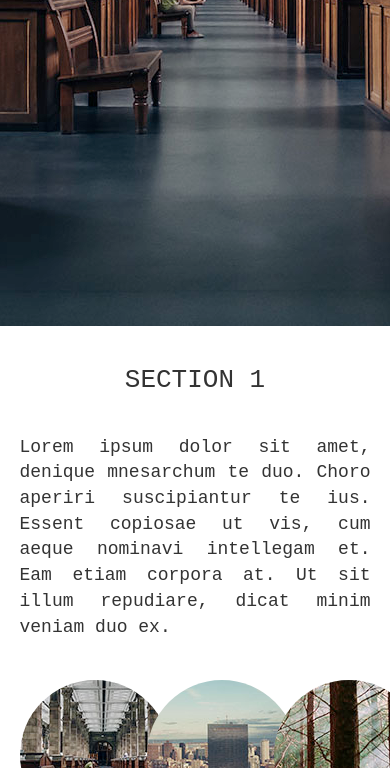
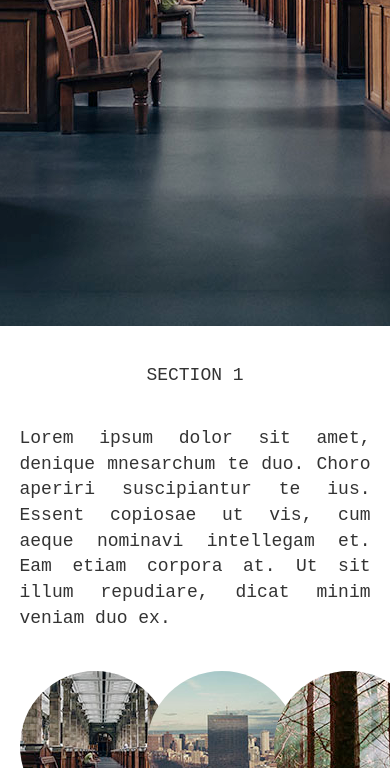
Before and after one commit to NadiaGor/nadiagor.io-parallax, a plain HTML site: page index.html in a window 390 px wide. Shown: the part 374-1142 px from the top of the page. Drawn offline with Linux system fonts and the light colour scheme.

Commit message:
Update stylesheet.css

```diff
--- a/css/stylesheet.css
+++ b/css/stylesheet.css
@@ -181,6 +181,8 @@ span.text-header  {
 	font-size: 18px;
 	background-color: rgba(0, 0, 0, 0.6);
 }
-
+	.text-header {
+	font-size: 18px;
+}
 
 }
```
